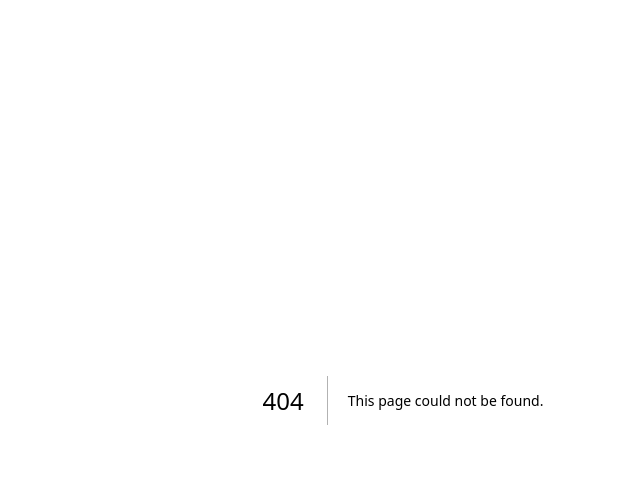
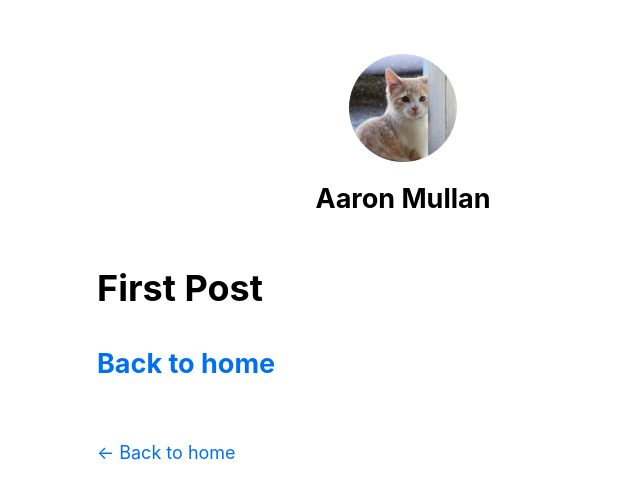
Before and after one commit to AaronMullan/diskard, a Next.js app: page /posts/first-post in a window 1280 px wide. Before the commit this address had no page. Shown: the top 498 px of the page, without its empty margins (237-877 px from the left). Built offline with nearby package versions, Linux system fonts and the light colour scheme.

Commit message:
ready to customize

```diff
--- /dev/null
+++ b/components/layout.js
@@ -0,0 +1,73 @@
+import Head from 'next/head';
+import Image from 'next/image';
+import styles from './layout.module.css';
+import utilStyles from '../styles/utils.module.css';
+import Link from 'next/link';
+
+const name = 'Aaron Mullan';
+export const siteTitle = 'Midwell';
+
+export default function Layout({ children, home }) {
+  return (
+    <div className={styles.container}>
+      <Head>
+        <link rel="icon" href="/favicon.ico" />
+        <meta
+          name="description"
+          content="Learn how to build a personal website using Next.js"
+        />
+            <meta
+          property="og:image"
+          content={`https://og-image.vercel.app/${encodeURI(
+            siteTitle,
+          )}.png?theme=light&md=0&fontSize=75px&images=https%3A%2F%2Fassets.vercel.com%2Fimage%2Fupload%2Ffront%2Fassets%2Fdesign%2Fnextjs-black-logo.svg`}
+        />
+        <meta name="og:title" content={siteTitle} />
+        <meta name="twitter:card" content="summary_large_image" />
+      </Head>
+      <header className={styles.header}>
+        {home ? (
+          <>
+            <Image
+              priority
+              src="/images/profile.jpg"
+              className={utilStyles.borderCircle}
+              height={144}
+              width={144}
+              alt=""
+            />
+            <h1 className={utilStyles.heading2Xl}>{name}</h1>
+          </>
+        ) : (
+          <>
+            <Link href="/">
+
+                <Image
+                  priority
+                  src="/images/profile.jpg"
+                  className={utilStyles.borderCircle}
+                  height={108}
+                  width={108}
+                  alt=""
+                />
+
+            </Link  >
+            <h2 className={utilStyles.headingLg}>
+              <Link href="/" className={utilStyles.colorInherit}>
+                {name}
+              </Link>
+            </h2>
+          </>
+        )}
+      </header>
+      <main>{children}</main>
+      {!home && (
+        <div className={styles.backToHome}>
+          <Link href="/">
+            ← Back to home
+          </Link>
+        </div>
+      )}
+    </div>
+  );
+}
--- /dev/null
+++ b/components/layout.module.css
@@ -0,0 +1,15 @@
+.container {
+    max-width: 36rem;
+    padding: 0 1rem;
+    margin: 3rem auto 6rem;
+  }
+
+  .header {
+    display: flex;
+    flex-direction: column;
+    align-items: center;
+  }
+
+  .backToHome {
+    margin: 3rem 0 0;
+  }
--- /dev/null
+++ b/pages/posts/first-post.js
@@ -0,0 +1,19 @@
+import Head from 'next/head';
+import Link from 'next/link';
+import Layout from '../../components/layout';
+
+export default function FirstPost() {
+  return (
+    <Layout>
+      <Head>
+        <title>First Post</title>
+      </Head>
+      <h1>First Post</h1>
+      <h2>
+                <Link href="/">
+          Back to home
+        </Link>
+      </h2>
+    </Layout>
+  );
+}
--- a/styles/Home.module.css
+++ b/styles/Home.module.css
@@ -109,7 +109,7 @@
 }
 
 @media (max-width: 600px) {
-  .grid {
+    .grid {
     width: 100%;
     flex-direction: column;
   }
--- a/styles/globals.css
+++ b/styles/globals.css
@@ -2,20 +2,31 @@ html,
 body {
   padding: 0;
   margin: 0;
-  font-family: -apple-system, BlinkMacSystemFont, Segoe UI, Roboto, Oxygen,
-    Ubuntu, Cantarell, Fira Sans, Droid Sans, Helvetica Neue, sans-serif;
-}
-
-a {
-  color: inherit;
-  text-decoration: none;
+  font-family: -apple-system, BlinkMacSystemFont, Segoe UI, Roboto, Oxygen, Ubuntu,
+    Cantarell, Fira Sans, Droid Sans, Helvetica Neue, sans-serif;
+  line-height: 1.6;
+  font-size: 18px;
 }
 
 * {
   box-sizing: border-box;
 }
 
-@media (prefers-color-scheme: dark) {
+a {
+  color: #0070f3;
+  text-decoration: none;
+}
+
+a:hover {
+  text-decoration: underline;
+}
+
+img {
+  max-width: 100%;
+  display: block;
+}
+
+/* @media (prefers-color-scheme: dark) {
   html {
     color-scheme: dark;
   }
@@ -23,4 +34,4 @@ a {
     color: white;
     background: black;
   }
-}
+} */
--- /dev/null
+++ b/styles/utils.module.css
@@ -0,0 +1,52 @@
+.heading2Xl {
+    font-size: 2.5rem;
+    line-height: 1.2;
+    font-weight: 800;
+    letter-spacing: -0.05rem;
+    margin: 1rem 0;
+  }
+
+  .headingXl {
+    font-size: 2rem;
+    line-height: 1.3;
+    font-weight: 800;
+    letter-spacing: -0.05rem;
+    margin: 1rem 0;
+  }
+
+  .headingLg {
+    font-size: 1.5rem;
+    line-height: 1.4;
+    margin: 1rem 0;
+  }
+
+  .headingMd {
+    font-size: 1.2rem;
+    line-height: 1.5;
+  }
+
+  .borderCircle {
+    border-radius: 9999px;
+  }
+
+  .colorInherit {
+    color: inherit;
+  }
+
+  .padding1px {
+    padding-top: 1px;
+  }
+
+  .list {
+    list-style: none;
+    padding: 0;
+    margin: 0;
+  }
+
+  .listItem {
+    margin: 0 0 1.25rem;
+  }
+
+  .lightText {
+    color: #666;
+  }
```
Also changed, not shown: jsconfig.json (added, +14 -0 lines), pages/index.js (+13 -64 lines), .eslintrc.js (added), .eslintrc.json (deleted), public/images/profile.jpg (added), 1 other file (tests, documents, lock files or other folders).
